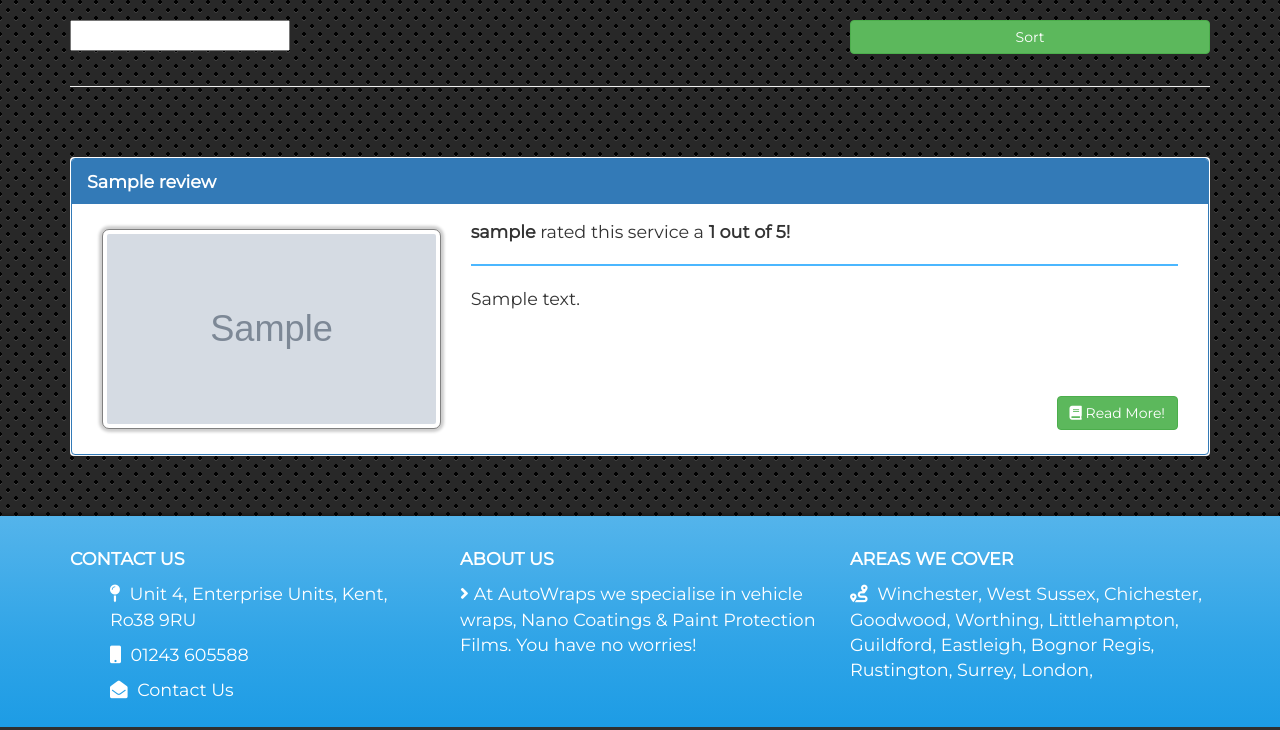
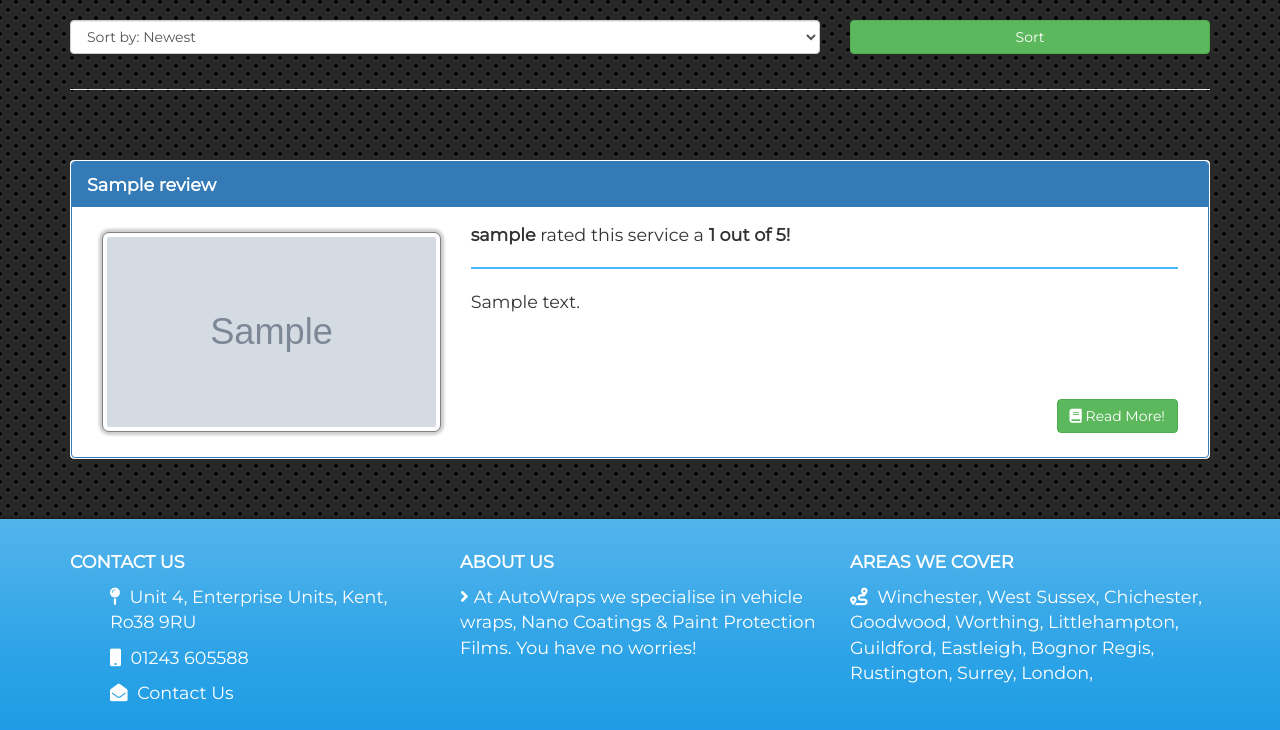
Before and after one commit to 99ron/django_milestone, a Django app: template gallery/templates/gallery.html in a window 1280 px wide. Shown: the part 400-1130 px from the top of the page. Run offline with Django 3.2, Linux system fonts and the light colour scheme; tables that the repository leaves empty hold one stand-in row (values such as "Sample post"); the template is opened without the code that fills it: values that come from a table or form of the project are taken from there, most other values are stand-ins (such as "Sample title", 1, 10 or a date in 2020); grey boxes marked "Sample" are stand-in pictures; form fields are guessed from the names that the template uses; some libraries are stand-ins or nearby versions.

Commit message:
Major changed to the gallery view as filtering wasn't working with pagination. This has now been looked at and working. Html has been amended to reflect the changes in the view.

```diff
--- a/gallery/templates/gallery.html
+++ b/gallery/templates/gallery.html
@@ -26,13 +26,16 @@
             <div class="order-sort-by">
 
                 <!--This form allows the user to sort/order the results-->
-                <form action="{% url 'gallery' %}" method="post">
+                <form action="{% url 'gallery' %}" method="GET">
+                    <!--{% csrf_token %}-->
+                    <div class="form-group col-xs-8">
+                        <select name="orderSortBy" class="form-control">
 
-                    <div class="form-group col-xs-8">
-                        {% csrf_token %}
-
-                        {{ sortForm.order }}
-
+                            <option value="Newest" {% if sort_by == "Newest" %} selected="selected"{% endif %}>Sort by: Newest</option>
+                            <option value="Oldest" {% if sort_by == "Oldest" %} selected="selected"{% endif %}>Sort by: Oldest</option>
+                            <option value="HighRated" {% if sort_by == "HighRated" %} selected="selected"{% endif %}>Sort by: Highest Rated</option>
+                            <option value="LowRated" {% if sort_by == "LowRated" %} selected="selected"{% endif %}>Sort by: Lowest Rated</option>
+                        </select>
                     </div>
 
                     <div class="col-xs-4">
@@ -106,7 +109,7 @@
 
         <ul class="pagination">
             {% if reviews.has_previous %}
-                <li><a href="?page={{ reviews.previous_page_number }}">&laquo;</a></li>
+                <li><a href="?page={{ reviews.previous_page_number }}{% if sort_by %}&orderSortBy={{ sort_by }}{% endif %}">&laquo;</a></li>
             {% else %}
                 <li class="disabled"><span>&laquo;</span></li>
             {% endif %}
@@ -116,12 +119,12 @@
                     <li class="active"><span>{{ i }} <span class="sr-only">(current)</span></span>
                     </li>
                 {% else %}
-                    <li><a href="?page={{ i }}">{{ i }}</a></li>
+                    <li><a href="?page={{ i }}{% if sort_by %}&orderSortBy={{ sort_by }}{% endif %}">{{ i }}</a></li>
                 {% endif %}
             {% endfor %}
 
             {% if reviews.has_next %}
-                <li><a href="?page={{ reviews.next_page_number }}">&raquo;</a></li>
+                <li><a href="?page={{ reviews.next_page_number }}{% if sort_by %}&orderSortBy={{ sort_by }}{% endif %}">&raquo;</a></li>
             {% else %}
                 <li class="disabled"><span>&raquo;</span></li>
             {% endif %}
@@ -130,5 +133,6 @@
         {% endif %}
     </div>
 </div>
+</div>
 
 {% endblock %}
```
Also changed, not shown: gallery/views.py (+8 -16 lines).
